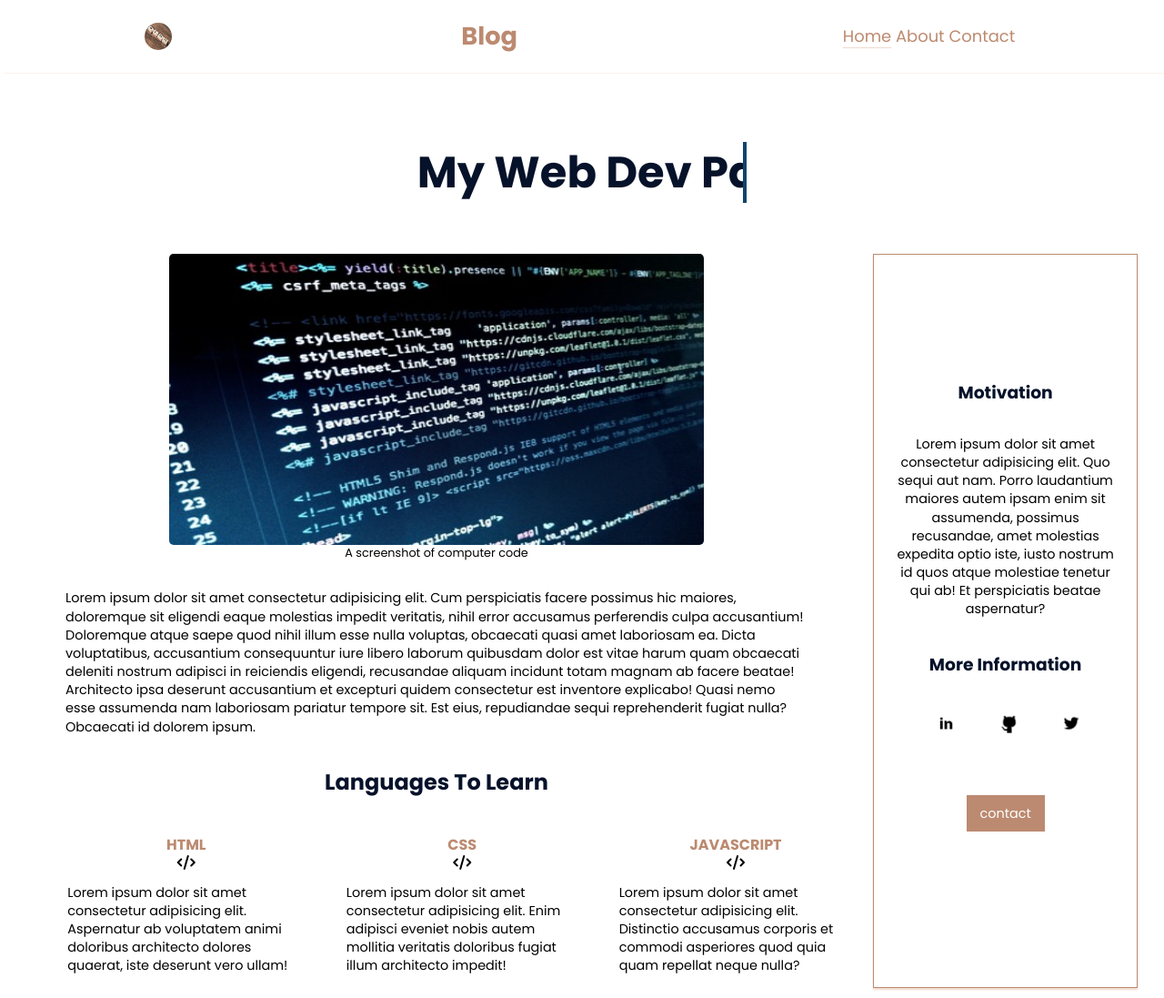
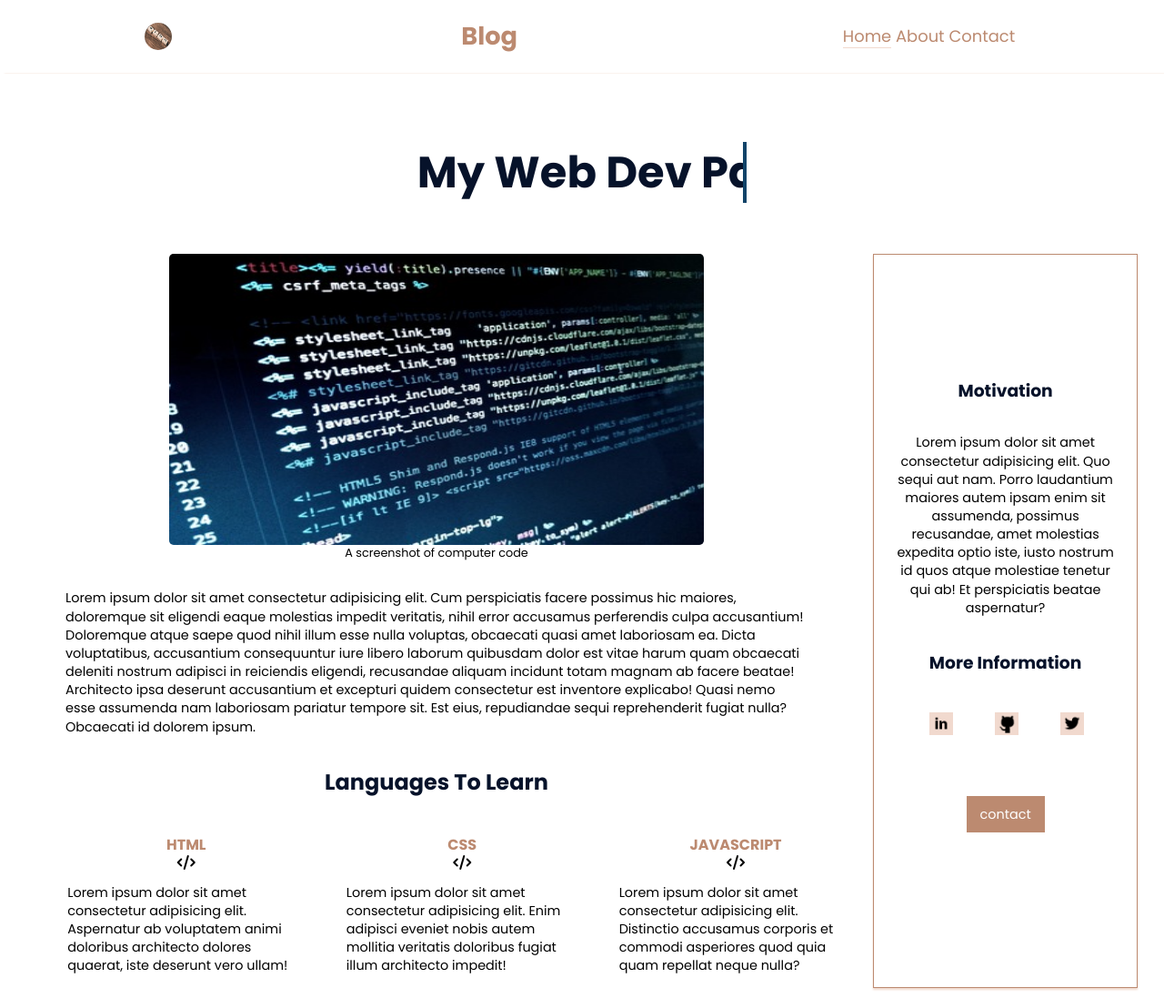
Before and after one commit to fkaterega/myBlog, a plain HTML site: page html/home.html in a window 1280 px wide. Shown: the top 1097 px of the page at 91% size. Drawn offline with nearby package versions, Linux system fonts and the light colour scheme.

```diff
--- a/css/contact.css
+++ b/css/contact.css
@@ -73,7 +73,7 @@ legend {
   grid-row: auto;
 }
 
-@media(min-width: 600px) {
+@media(min-width: 630px) {
     .form--grid {
         width: 65%;
         height: 100%;
--- a/css/home.css
+++ b/css/home.css
@@ -154,13 +154,13 @@ body {
 
 .hero--main_span {
     margin-bottom: 0.6rem;
+    color: var(--tertiary-color);
 }
 
 .main--section__img img {
     display: block;
     max-width: 100%;
     width: 18.7rem;
-    /* width: 100%; */
     border-radius: 0.3rem;
 }
 
@@ -198,7 +198,7 @@ figcaption {
     flex-direction: row;
     gap: 2.9rem;
     list-style: none;
-    margin-left: -33px;
+    margin-left: -37px;
 
 }
 
@@ -220,6 +220,13 @@ figcaption {
 .main--aside__subscribe a {
     margin-block: 3.2rem;
 
+}
+
+.linkedin,
+.twitter,
+.github {
+    background: var(--backup-color);
+    padding: 0.1rem;
 }
 
 .footer {
@@ -272,7 +279,6 @@ figcaption {
         display: grid;
         grid-template-columns: 25% 25% 25% 25%;
         grid-auto-rows: minmax(100px, auto);
-        /* grid-gap: 0.2rem; */
     }
 
     .main--section__link,
--- a/html/home.html
+++ b/html/home.html
@@ -128,17 +128,17 @@
             <ul class="main--aside__list">
                 <li class="main--aside__linkedin">
                     <a href="#">
-                        <img src="/images/small_linkedin_social_icon .png" alt="image of linkedin">
+                        <img class="linkedin" src="/images/small_linkedin_social_icon .png" alt="image of linkedin">
                     </a>
                 </li>
                 <li class="main--aside__github">
                     <a href="#">
-                        <img class="small" src="/images/small_github_icon.png" alt="image of github">
+                        <img class="small github" src="/images/small_github_icon.png" alt="image of github">
                     </a>
                 </li>
                 <li class="main--aside__twitter">
                     <a href="#">
-                        <img   src="/images/small_twitter_social_icon.png" alt="image of twitter">
+                        <img class="twitter" src="/images/small_twitter_social_icon.png" alt="image of twitter">
                     </a>
                 </li>
             </ul>
```
Also changed, not shown: html/about.html (+3 -0 lines), images/d-photo (1) (1).jpg (added).
